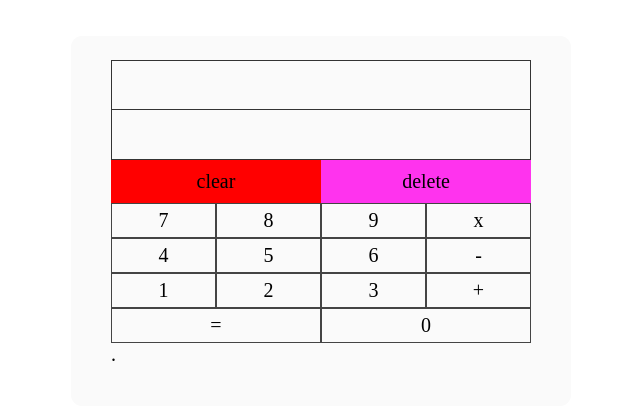
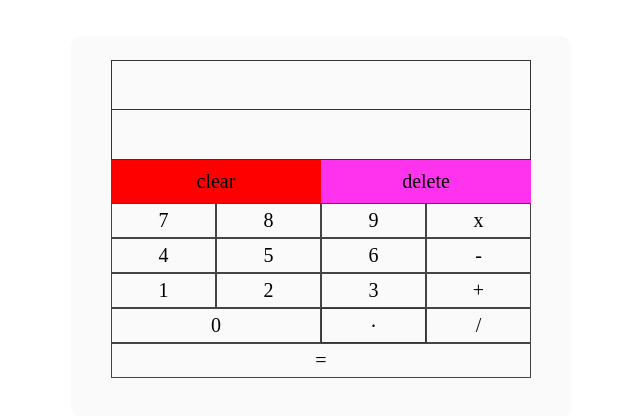
Before and after one commit to nemanjamalesija/calculator-react, a React (Vite) app: page / in a window 1280 px wide. Shown: the part 114-530 px from the top of the page, without its empty margins (319-959 px from the left). Built offline with nearby package versions, Linux system fonts and the light colour scheme.

Commit message:
Add divide in the grid

```diff
--- a/src/App.tsx
+++ b/src/App.tsx
@@ -79,11 +79,15 @@ function App() {
         <div className="operation" onClick={selectOperation}>
           +
         </div>
+
+        <div className="dot">.</div>
+        <div className="operation op-equal">=</div>
         <div className="number num-zero" onClick={storeCurrentOperand}>
           0
         </div>
-        <div className="dot">.</div>
-        <div className="operation op-equal">=</div>
+        <div className="operation operation-divide" onClick={selectOperation}>
+          /
+        </div>
       </div>
     </div>
   );
--- a/src/index.css
+++ b/src/index.css
@@ -49,13 +49,28 @@ body {
   cursor: pointer;
 }
 
-.num-zero,
 .op-equal {
-  grid-column: span 2;
+  grid-column: 1 / -1;
+}
+
+.num-zero {
+  grid-column: 1 / span 2;
+  grid-row: 5;
+}
+
+.operation-divide {
+  grid-row: 5;
+  grid-column: 4;
+}
+
+.dot {
+  grid-column: 3;
+  text-align: center;
+  border: 1px solid #333;
 }
 
 .op-equal {
-  grid-row: 5;
+  grid-row: 6;
 }
 
 .screen {
--- a/src/reducer.ts
+++ b/src/reducer.ts
@@ -25,6 +25,10 @@ const reducer = (state: calculator, action: ACTIONS): any => {
       if (payload === 'x') {
         result = Number(state.currentOperand) * Number(state.previousOperand);
       }
+      if (payload === '/' && state.currentOperand !== '0') {
+        result = Number(state.currentOperand) * Number(state.previousOperand);
+      }
+      return alert("You can't divide by 0");
 
       return { ...state, currentOperand: result, previousOperand: '' };
     }
```
